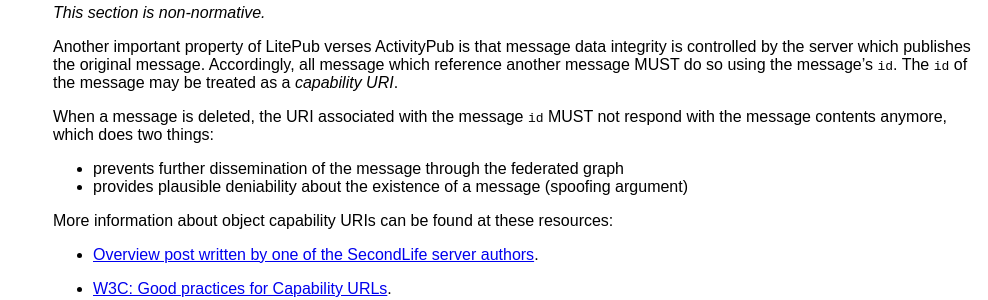
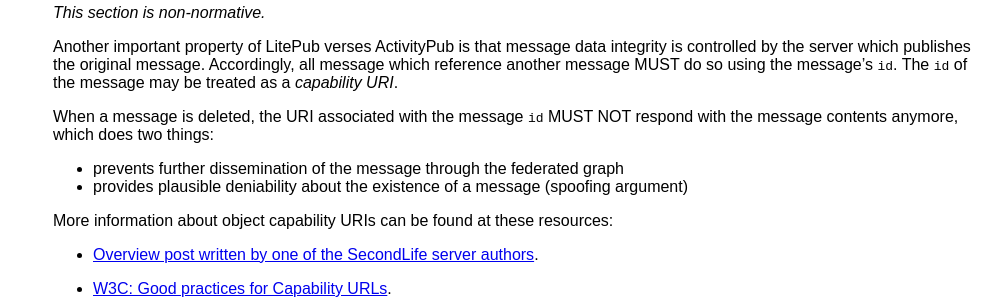
Before and after one commit to litepub/litepub, a Jekyll site: the page built from overview.md, in a window 1280 px wide. Shown: the part 1351-1651 px from the top of the page, without its empty margins (292-1280 px from the left). Built offline with Jekyll 4.4.1, drawn with Linux system fonts in a browser that asks for light colours.

```diff
--- a/overview.md
+++ b/overview.md
@@ -107,7 +107,7 @@ is controlled by the server which publishes the original message.  Accordingly,
 message which reference another message MUST do so using the message's `id`.  The `id`
 of the message may be treated as a *capability URI*.
 
-When a message is deleted, the URI associated with the message `id` MUST not respond
+When a message is deleted, the URI associated with the message `id` MUST NOT respond
 with the message contents anymore, which does two things:
 
  * prevents further dissemination of the message through the federated graph
```
